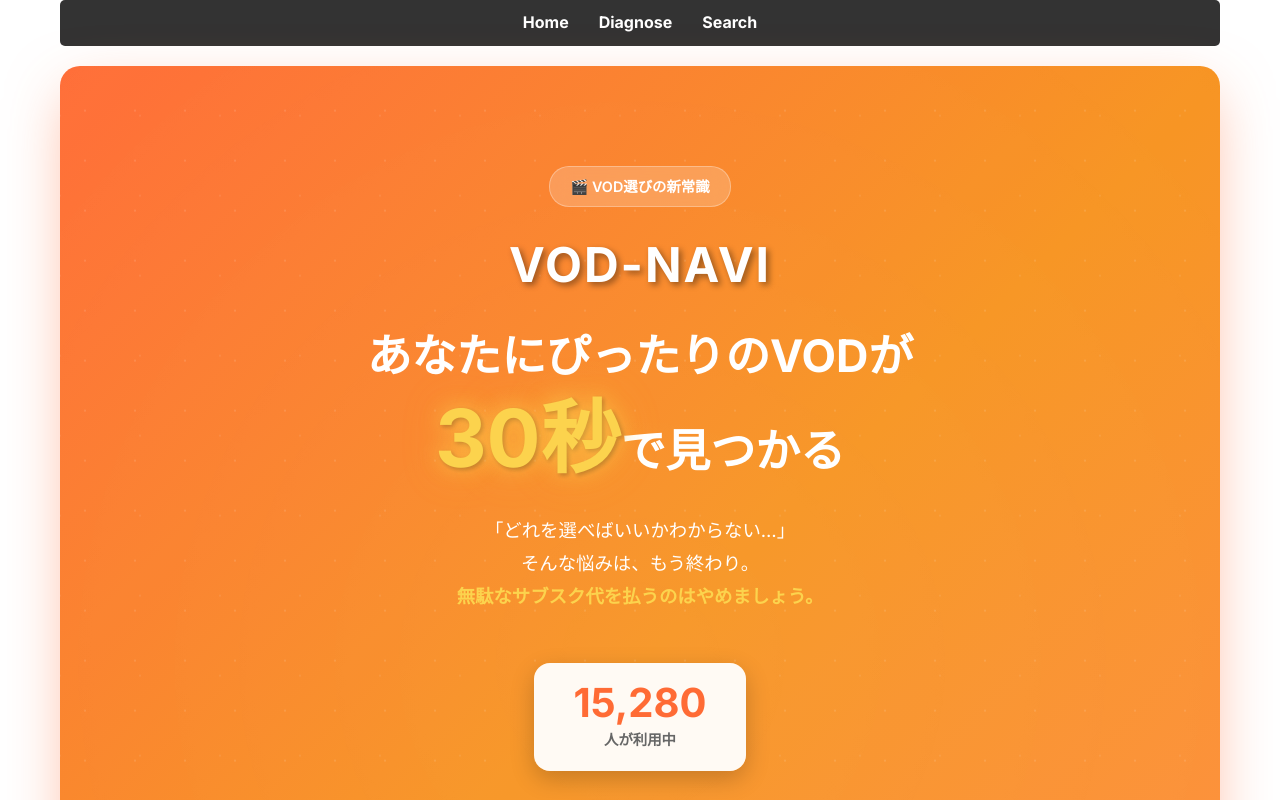
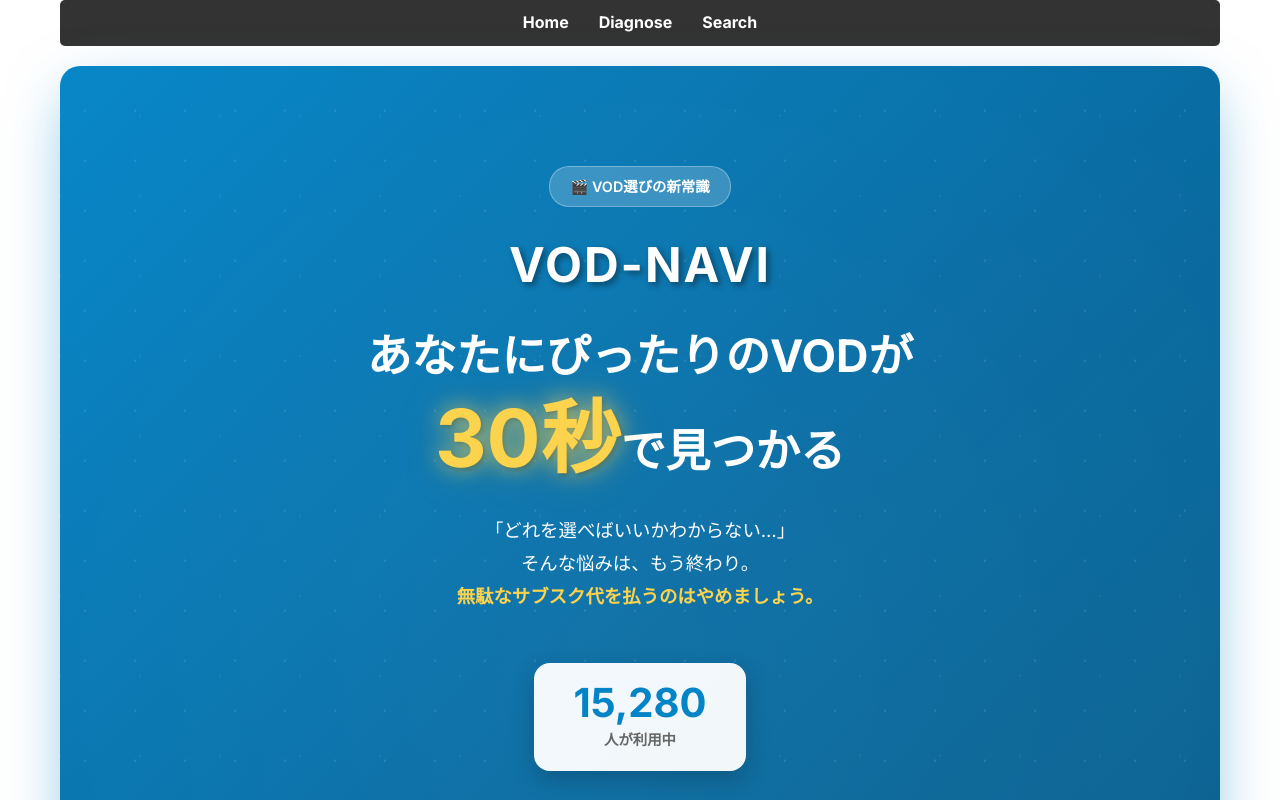
Before and after one commit to foolproof-dev/vod-navi, a React (Vite) app: page / in a window 1280 px wide. Shown: the top 800 px of the page. Built offline with nearby package versions, Linux system fonts and the light colour scheme.

Commit message:
style: change hero background to blue gradient

```diff
--- a/src/components/HeroSection.css
+++ b/src/components/HeroSection.css
@@ -4,10 +4,10 @@
 .hero-section {
   text-align: center;
   padding: 100px 20px 80px;
-  background: linear-gradient(135deg, #FF6B35 0%, #F7931E 50%, #FF8C42 100%);
+  background: linear-gradient(135deg, #0284c7 0%, #0369a1 50%, #075985 100%);
   border-radius: 20px;
   margin-bottom: 60px;
-  box-shadow: 0 20px 60px -10px rgba(255, 107, 53, 0.5);
+  box-shadow: 0 20px 60px -10px rgba(2, 132, 199, 0.5);
   position: relative;
   overflow: hidden;
 }
@@ -184,7 +184,7 @@
 .count-number {
   font-size: 2.5rem;
   font-weight: 900;
-  color: #FF6B35;
+  color: #0284c7;
   line-height: 1;
   margin-bottom: 5px;
 }
```
